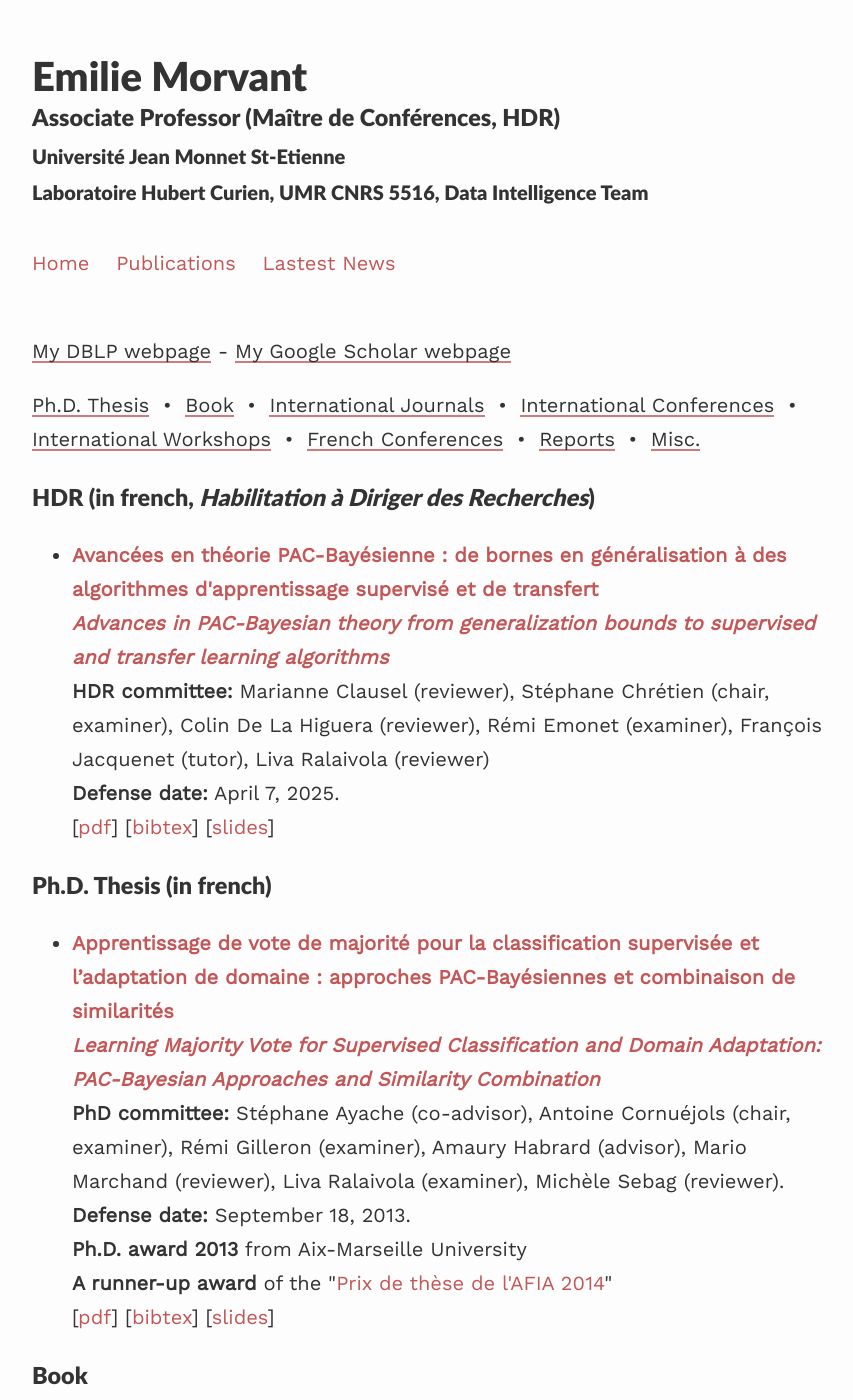
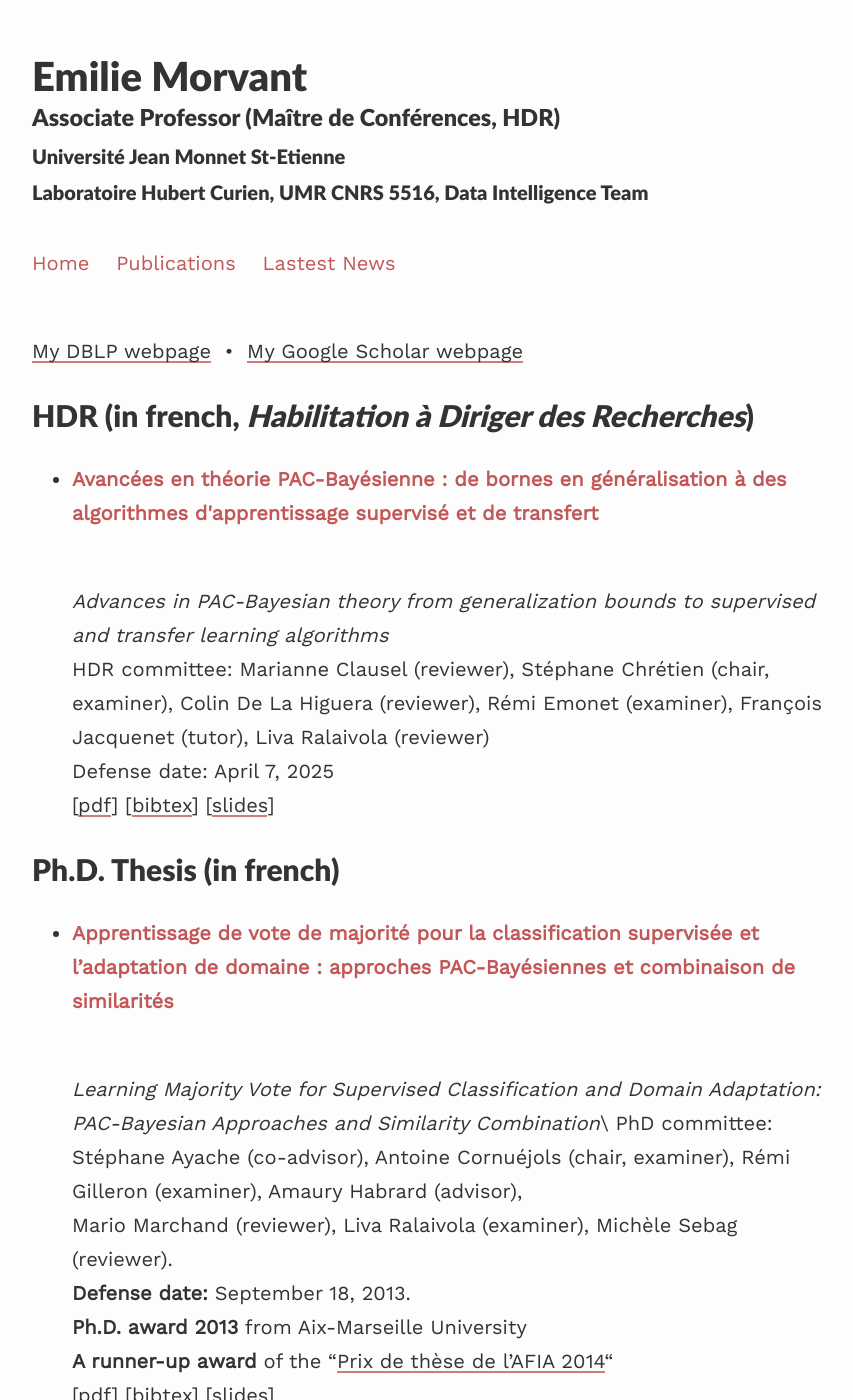
Before and after one commit to emorvant/emorvant.github.io, a Jekyll site: the page built from publications/index.md, in a window 1280 px wide and 1400 px high. Shown: the whole window, without its empty margins (208-1061 px from the left). Built offline with Jekyll 4.4.1, drawn with Linux system fonts in a browser that asks for light colours; some of the changed text lies outside the part shown.

Commit message:
suppression lien mort

```diff
--- a/publications/index.html
+++ b/publications/index.md
@@ -4,37 +4,22 @@ permalink: /publications/
 title: Publications
 ---
 
+[My DBLP webpage](https://dblp.org/pid/94/10288.html) &nbsp;&bull;&nbsp; [My Google Scholar webpage](http://scholar.google.com/citations?user=4dzYdBsAAAAJ&hl=fr)
 
-<p><a href='https://dblp.org/pid/94/10288.html' target='_blank'>My DBLP webpage</a> - <a href='http://scholar.google.com/citations?user=4dzYdBsAAAAJ&hl=fr' target='_blank'>My Google Scholar webpage</a></p>
+# HDR (in french, _Habilitation à Diriger des Recherches_)
 
-<p><a href="#phd">Ph.D. Thesis</a> &nbsp;&bull;&nbsp; <a href="#book">Book</a> &nbsp;&bull;&nbsp; <a href="#journal">International Journals</a> &nbsp;&bull;&nbsp; <a href="#conf">International Conferences</a> &nbsp;&bull;&nbsp; <a href="#workshops">International Workshops</a> &nbsp;&bull;&nbsp; <a href="#fr_conf">French Conferences</a> &nbsp;&bull;&nbsp; <a href="#rapport">Reports</a> &nbsp;&bull;&nbsp; <a href="#autre">Misc.</a></p>
+- <titre>Avancées en théorie PAC-Bayésienne : de bornes en généralisation à des algorithmes d'apprentissage supervisé et de transfert</titre>\
+_Advances in PAC-Bayesian theory from generalization bounds to supervised and transfer learning algorithms_\
+HDR committee: Marianne Clausel (reviewer), Stéphane Chrétien (chair, examiner), Colin De La Higuera (reviewer), Rémi Emonet (examiner), François Jacquenet (tutor), Liva Ralaivola (reviewer)\
+Defense date: April 7, 2025\
+    [<a href="misc/hdr_morvant.pdf">pdf</a>] [<a href="misc/bibtex_hdr_morvant.bib">bibtex</a>] [<a href="misc/slides_hdr_morvant.pdf">slides</a>]
 
+# Ph.D. Thesis (in french)
 
-
-<h3 id="hdr">HDR (in french, <i>Habilitation à Diriger des Recherches</i>)</h3>
-
-<ul>
-    <li><titre>Avancées en théorie PAC-Bayésienne : de bornes en généralisation à des algorithmes d'apprentissage supervisé et de transfert</titre><br />
-    <titre><i>Advances in PAC-Bayesian theory from generalization bounds to supervised and transfer learning algorithms</i></titre><br />
-    <b>HDR committee: </b>
-    Marianne Clausel (reviewer),
-    Stéphane Chrétien (chair, examiner),
-    Colin De La Higuera (reviewer),
-    Rémi Emonet (examiner),
-    François Jacquenet (tutor),
-    Liva Ralaivola (reviewer)<br />
-    <b>Defense date:</b> April 7, 2025.<br/>
-    [<a href="misc/hdr_morvant.pdf">pdf</a>] [<a href="misc/bibtex_hdr_morvant.bib">bibtex</a>] [<a href="misc/slides_hdr_morvant.pdf">slides</a>]
-     </li>
-     </ul>
-
-<h3 id="phd">Ph.D. Thesis (in french)</h3>
-
-   <ul><li>
-	  <titre>Apprentissage de vote de majorité pour la classification supervisée et
-l’adaptation de domaine : approches PAC-Bayésiennes et combinaison de similarités</titre><br />
-<titre><i>Learning Majority Vote for Supervised Classification and Domain Adaptation: PAC-Bayesian Approaches and Similarity Combination</i></titre><br />
-<b>PhD committee: </b>
+- <titre>Apprentissage de vote de majorité pour la classification supervisée et
+l’adaptation de domaine : approches PAC-Bayésiennes et combinaison de similarités</titre>\
+_Learning Majority Vote for Supervised Classification and Domain Adaptation: PAC-Bayesian Approaches and Similarity Combination_\
+PhD committee:
 Stéphane Ayache (co-advisor),
 Antoine Cornuéjols (chair, examiner),
 Rémi Gilleron (examiner),
@@ -46,7 +31,6 @@ Michèle Sebag (reviewer).<br>
 <b>Ph.D. award 2013</b> from Aix-Marseille University<br/>
 <b>A runner-up award</b> of the "<a href="https://afia.asso.fr/les-prix-de-these-en-intelligence-artificielle/" target="_blank">Prix de thèse de l'AFIA 2014</a>"<br>
           [<a href="misc/phd_morvant.pdf">pdf</a>] [<a href="misc/bibtex_phd_morvant.bib">bibtex</a>] [<a href="misc/slides_phd_morvant.pdf">slides</a>]
-</li></ul>
 
 <h3 id="book">Book</h3>
 <ul>
```
Also changed, not shown: other parts of publications/index.md (+3 -3 lines), _posts/2025-04-07-HDR.md (+4 -4 lines), index.md (+2 -2 lines).
